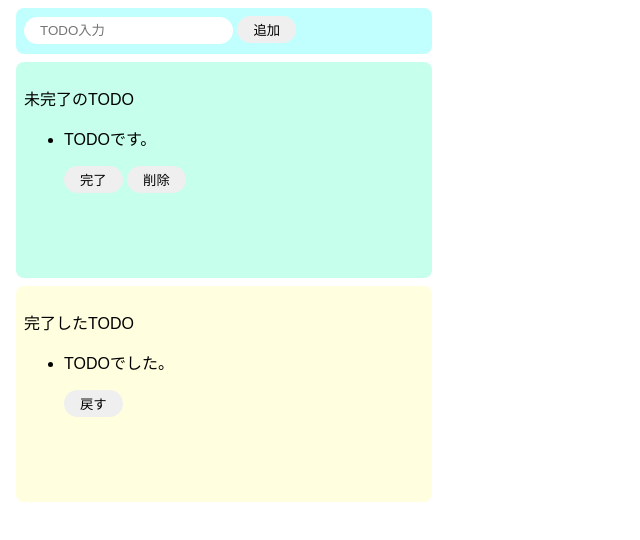
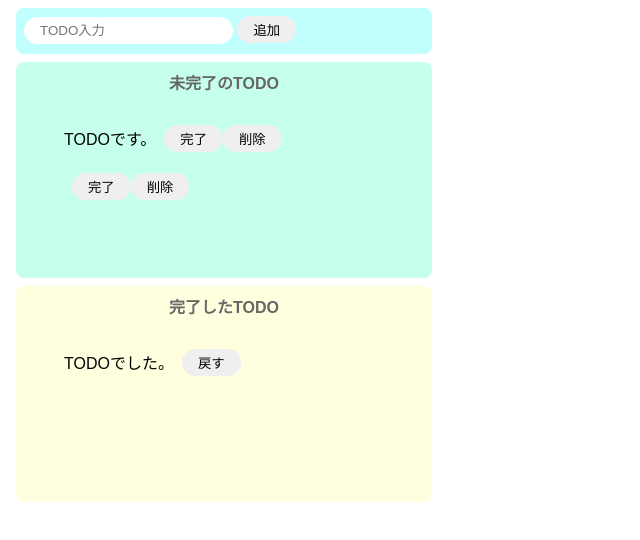
Before and after one commit to yuki-tome/todo-js, a website built with Parcel: page index.html in a window 1280 px wide. Both pictures are taken after a click on the button "追加". Shown: the whole page, without its empty margins (0-640 px from the left). Built offline with nearby package versions, Linux system fonts and the light colour scheme.

Commit message:
2nd commit

```diff
--- a/index.html
+++ b/index.html
@@ -7,24 +7,24 @@
 
   <body>
     <div class="input-area">
-      <input placeholder="TODO入力" />
-      <button>追加</button>
+      <input id="add-text" placeholder="TODO入力" />
+      <button id="add-button">追加</button>
     </div>
     <div class="incomplete-area">
-      <p>未完了のTODO</p>
-      <ul>
-        <li>
-          <p>TODOです。</p>
+      <p class="title">未完了のTODO</p>
+      <ul id="incomplete-list">
+        <li class="list-row">
+          <p class="todo">TODOです。</p>
           <button>完了</button>
           <button>削除</button>
         </li>
       </ul>
     </div>
     <div class="complete-area">
-      <p>完了したTODO</p>
-      <ul>
-        <li>
-          <p>TODOでした。</p>
+      <p class="title">完了したTODO</p>
+      <ul id="complete-list">
+        <li class="list-row">
+          <p class="todo">TODOでした。</p>
           <button>戻す</button>
         </li>
       </ul>
--- a/src/index.js
+++ b/src/index.js
@@ -1 +1,59 @@
 import "./styles.css";
+
+const onClickAdd = () => {
+  //テキストボックスの値を取得し、初期化する
+  const inputText = document.getElementById("add-text").value;
+  document.getElementById("add-text").value = "";
+
+  //li生成
+  const li = document.createElement("li");
+  li.className = "list-row";
+
+  //p生成
+  const p = document.createElement("p");
+  p.innerText = inputText;
+  p.className = "todo";
+
+  //button（完了）タグの生成
+  const completeButton = document.createElement("button");
+  completeButton.innerText = "完了";
+  completeButton.addEventListener("click", () => {
+    //押された完了ボタンの親タグを(div)を未完了リストから削除
+    deleteFromIncompleteList(completeButton.parentNode);
+
+    //完了リストに追加する要素
+    const addTarget = completeButton.parentNode;
+
+    //TODO内容テキストを取得
+    const text = addTarget.firstElementChild.innerText;
+
+    //div以下の初期化
+    addTarget.textContent = null;
+
+    //liタグを生成
+  });
+
+  //button（削除）タグの生成
+  const deleteButton = document.createElement("button");
+  deleteButton.innerText = "削除";
+  deleteButton.addEventListener("click", () => {
+    //押された削除ボタンの親タグを（li)を未完了リストから削除
+    deleteFromIncompleteList(deleteButton.parentNode);
+  });
+
+  //liuタグの子要素に各要素を設定
+  li.appendChild(p);
+  li.appendChild(completeButton);
+  li.appendChild(deleteButton);
+
+  //未完了リストに追加
+  document.getElementById("incomplete-list").appendChild(li);
+
+  //未完了から指定の要素を削除
+  const deleteFromIncompleteList = (target) => {
+    document.getElementById("incomplete-list").removeChild(target);
+  };
+};
+document
+  .getElementById("add-button")
+  .addEventListener("click", () => onClickAdd());
--- a/src/styles.css
+++ b/src/styles.css
@@ -41,3 +41,17 @@ button:hover {
   margin: 8px;
   border-radius: 8px;
 }
+.title {
+  text-align: center;
+  margin-top: 0;
+  font-weight: bold;
+  color: #666;
+}
+.list-row {
+  display: flex;
+  align-items: center;
+  padding-bottom: 4px;
+}
+.todo {
+  margin-right: 8px;
+}
```
